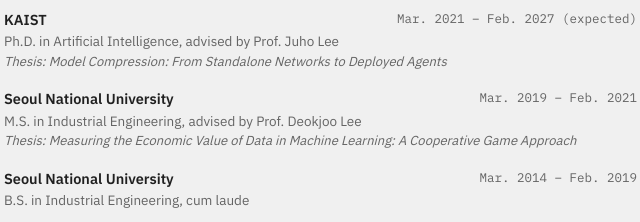
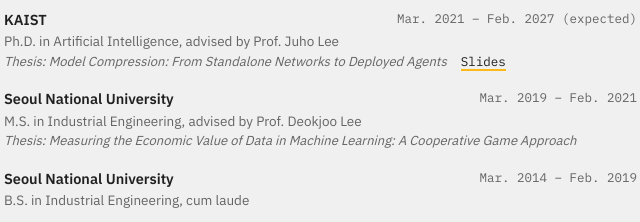
Before and after one commit to moon4sake/moon4sake.github.io, a plain HTML site: page index.html in a window 1280 px wide. Shown: the part 399-621 px from the top of the page, 443-1083 px from the left. Drawn offline with Linux system fonts and the light colour scheme.

Commit message:
Add Ph.D. defense slides link
Co-Authored-By: Claude Opus 5.5 <noreply@anthropic.com>
Claude-Session: https://claude.ai/code/session_013yex2Fp4escmD5vUJ5B8F6

```diff
--- a/index.html
+++ b/index.html
@@ -79,6 +79,7 @@
   .legend sup.ast { top: -0.4em; font-size: 0.85em; }
   .w { font-size: 13px; font-style: italic; color: var(--muted); }
   .row > .full { grid-column: 1 / -1; }
+  .sl { margin-left: 14px; font-size: 12.5px; font-style: normal; }
   .m { margin-top: 2px; font-size: 12.5px; }
   .m > * { margin-right: 14px; }
   .soon { color: var(--soon); }
@@ -131,7 +132,7 @@
       <p><b class="hl">I am on the job market for positions starting in Spring 2027.</b> I have one year of alternative military service (Technical Research Personnel) remaining.</p>
 
       <h2 id="education">Education</h2>
-      <div class="row"><div><div class="t">KAIST</div><div class="au">Ph.D. in Artificial Intelligence, advised by Prof. Juho Lee</div></div><div class="dt mono">Mar. 2021 – Feb. 2027 (expected)</div><div class="w full">Thesis: Model Compression: From Standalone Networks to Deployed Agents</div></div>
+      <div class="row"><div><div class="t">KAIST</div><div class="au">Ph.D. in Artificial Intelligence, advised by Prof. Juho Lee</div></div><div class="dt mono">Mar. 2021 – Feb. 2027 (expected)</div><div class="w full">Thesis: Model Compression: From Standalone Networks to Deployed Agents<a class="mono sl" href="defense_slides.pdf">Slides</a></div></div>
       <div class="row"><div><div class="t">Seoul National University</div><div class="au">M.S. in Industrial Engineering, advised by Prof. Deokjoo Lee</div></div><div class="dt mono">Mar. 2019 – Feb. 2021</div><div class="w full">Thesis: Measuring the Economic Value of Data in Machine Learning: A Cooperative Game Approach</div></div>
       <div class="row"><div><div class="t">Seoul National University</div><div class="au">B.S. in Industrial Engineering, cum laude</div></div><div class="dt mono">Mar. 2014 – Feb. 2019</div></div>
 
```
Also changed, not shown: 1 other file.
